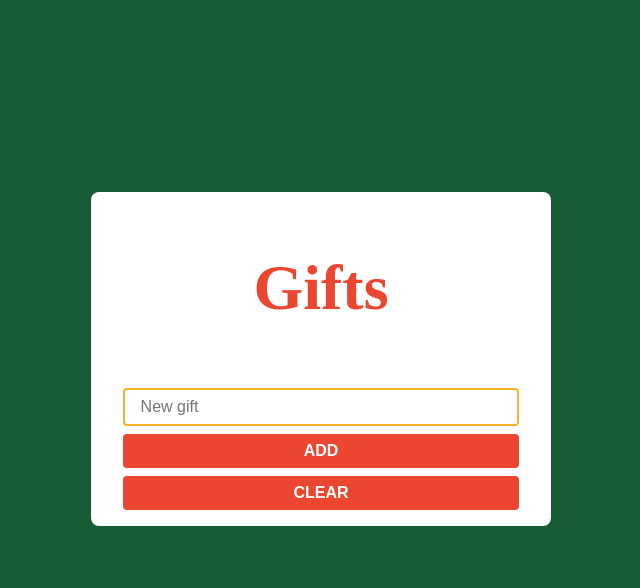
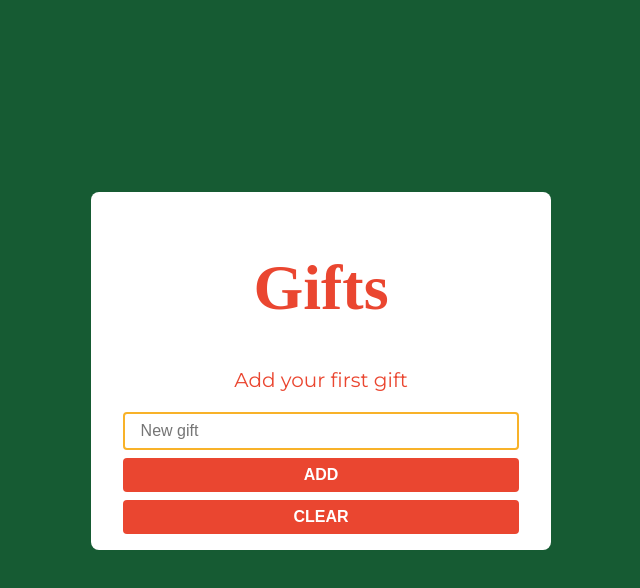
Before and after one commit to victor-landa/christmas-wish-list, a React (Create React App) app: page / in a window 1280 px wide. Both pictures are taken after a click on the button "CLEAR". Shown: the top 588 px of the page, without its empty margins (319-959 px from the left). Built offline with nearby package versions, Linux system fonts and the light colour scheme; a web font is replaced by a local one.

Commit message:
:sparkles: day 6: empty list message

```diff
--- a/src/assets/styles/components/List.css
+++ b/src/assets/styles/components/List.css
@@ -68,3 +68,9 @@
   padding: 0.05rem 0.25rem;
   text-transform: uppercase;
 }
+
+.wish-list-card__empty {
+  color: var(--red);
+  font-size: 1.25rem;
+  text-align: center;
+}
--- a/src/components/List.tsx
+++ b/src/components/List.tsx
@@ -28,11 +28,13 @@ export const List = () => {
   return (
     <div className="wish-list-card">
       <h1 className="wish-list-card__title">Gifts</h1>
-      <ul className="wish-list-card__items">
-        {list.map((item, index) =>
-          <li className="wish-list-card__item" key={index}>- {item} <span className="wish-list-card__item-delete" data-item-name={item} onClick={handleDeleteItem}>x</span></li>
-        )}
-      </ul>
+      {list.length > 0 ?
+        <ul className="wish-list-card__items">
+          {list.map((item, index) =>
+            <li className="wish-list-card__item" key={index}>- {item} <span className="wish-list-card__item-delete" data-item-name={item} onClick={handleDeleteItem}>x</span></li>
+          )}
+        </ul>
+      : <p className="wish-list-card__empty">Add your first gift</p>}
       <form className="form" onSubmit={handleForm} autoComplete="off">
         <input className="form__input" type="text" name="gift" placeholder="New gift" required />
         <button className="form__button" type="submit">Add</button>
```
